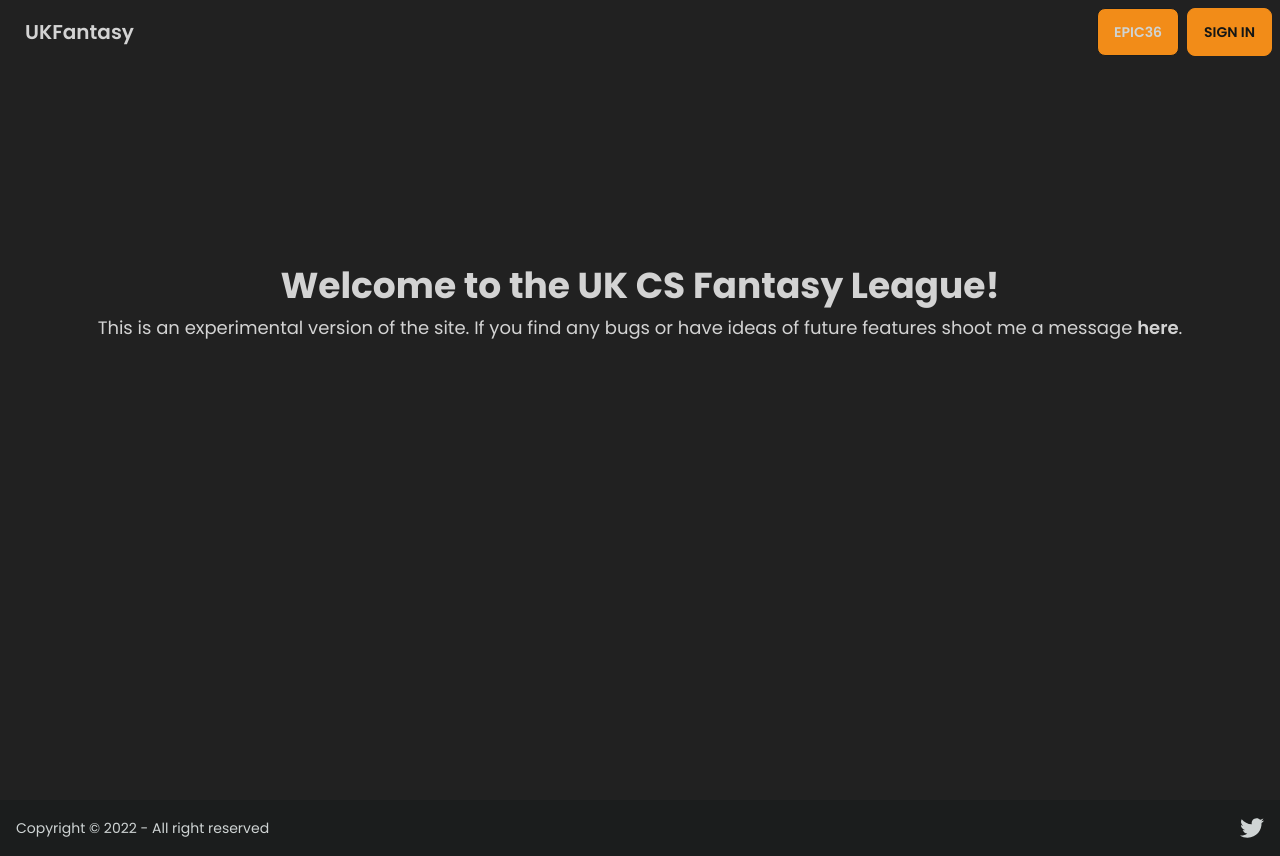
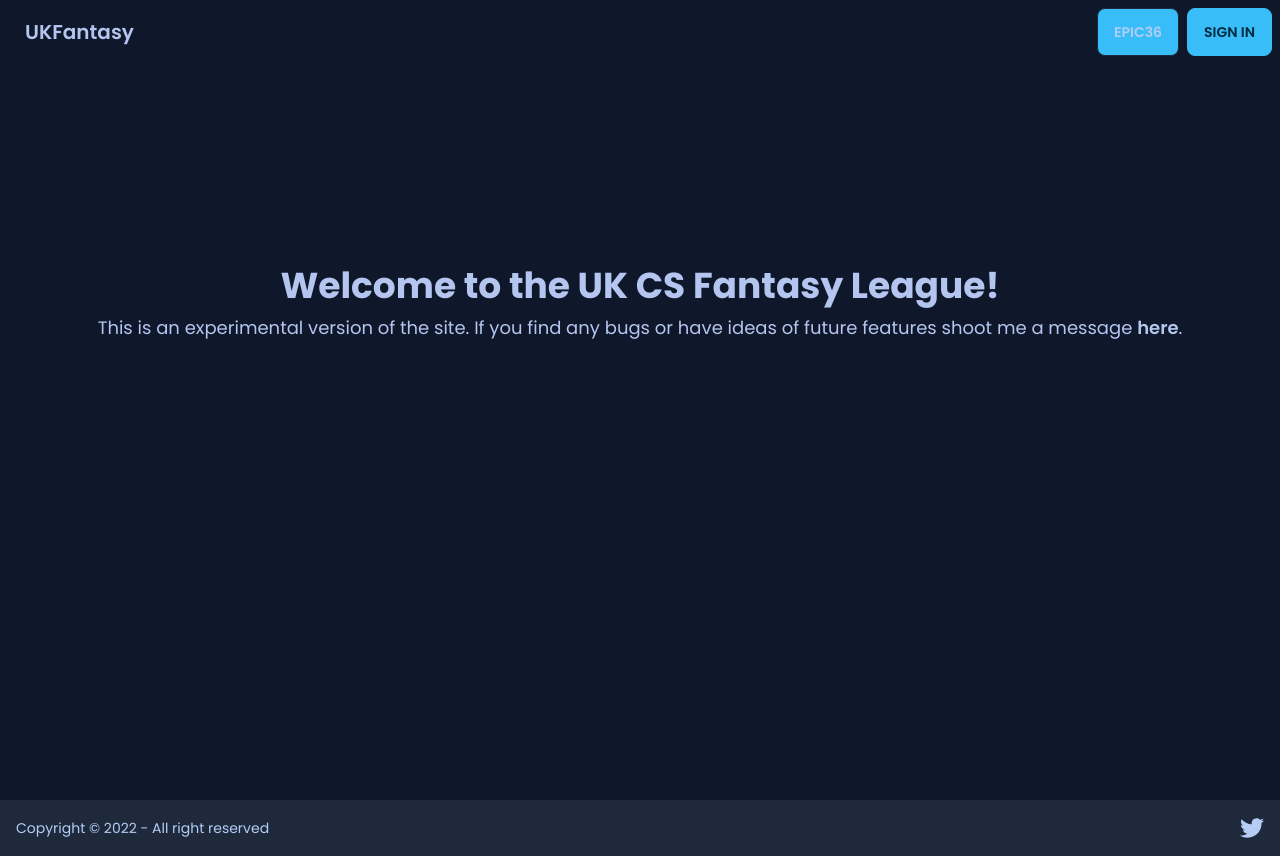
Before and after one commit to FlynnFc/UKFantasy, a Next.js app: page / in a window 1280 px wide. Built offline with nearby package versions, Linux system fonts and the light colour scheme; no server answers.

Commit message:
lots of styling

```diff
--- a/src/components/Player.tsx
+++ b/src/components/Player.tsx
@@ -66,8 +66,7 @@ export const Player = (props: player) => {
       )}
 
       <div
-        id="image"
-        className="z-10 hidden h-52 cursor-pointer justify-center overflow-hidden lg:block"
+        className={`z-10 hidden h-52 cursor-pointer justify-center overflow-hidden lg:block`}
         onMouseEnter={() => {
           setTimeout(() => setStats(true), 100);
         }}
@@ -75,12 +74,17 @@ export const Player = (props: player) => {
           setTimeout(() => setStats(false), 100);
         }}
       >
-        <Image alt="portrait" height={300} width={300} src={props.img} />
+        <Image
+          className="drop-shadow-2xl"
+          alt="portrait"
+          height={300}
+          width={300}
+          src={props.img}
+        />
         <div
-          id="stats"
           className={`${
-            stats && "h-full w-full -translate-y-[110.5%] p-2"
-          } "h-full p-2" w-full `}
+            stats && "h-full w-full -translate-y-[111%] p-2"
+          } "h-full p-2" stats w-full text-base-content `}
         >
           <ul className="flex h-full flex-col justify-between">
             <div>
@@ -95,8 +99,7 @@ export const Player = (props: player) => {
         </div>
       </div>
       <div
-        id={rareity}
-        className="flex h-[5rem] select-none flex-col items-center justify-evenly rounded-b-lg  "
+        className={`${rareity} flex h-[5rem] select-none flex-col items-center justify-evenly rounded-b-lg `}
       >
         <h2 className=" pt-2 text-center font-bold leading-none text-neutral lg:text-2xl">
           {props.name}
--- a/src/components/SelectedPlayer.tsx
+++ b/src/components/SelectedPlayer.tsx
@@ -24,7 +24,7 @@ const SelectedPlayer = (props: player) => {
     >
       <div
         id="image"
-        className="z-10  hidden  h-52 cursor-pointer justify-center overflow-hidden  bg-neutral lg:inline-block"
+        className={`z-10 hidden  h-52 cursor-pointer justify-center overflow-hidden  bg-neutral lg:inline-block`}
         onMouseEnter={() => {
           setTimeout(() => setStats(true), 100);
         }}
@@ -34,10 +34,9 @@ const SelectedPlayer = (props: player) => {
       >
         <Image alt="portrait" height={300} width={300} src={props.img} />
         <div
-          id="stats"
           className={`${
             stats && "h-full  w-full -translate-y-[110.5%] p-2"
-          } "h-full p-2" w-full`}
+          } stats h-full w-full p-2 text-base-content `}
         >
           <ul className="flex h-full flex-col justify-between">
             <div>
@@ -53,8 +52,7 @@ const SelectedPlayer = (props: player) => {
       </div>
 
       <div
-        id={rareity}
-        className="flex h-[5rem] select-none flex-col items-center justify-evenly rounded-b-lg"
+        className={`flex ${rareity} h-[5rem] select-none flex-col items-center justify-evenly rounded-b-lg`}
       >
         <h2 className=" pt-2 text-center font-bold leading-none text-neutral lg:text-2xl">
           {props.name}
@@ -69,7 +67,7 @@ const SelectedPlayer = (props: player) => {
         onClick={() => props.PlayerRemove(props)}
         className="absolute top-1 right-2 z-10 cursor-pointer"
       >
-        X
+        <b>X</b>
       </div>
     </div>
   );
--- a/src/components/playerGroupSkeleton.tsx
+++ b/src/components/playerGroupSkeleton.tsx
@@ -35,7 +35,7 @@ const PlayerGroupSkeleton = (props: {
             inputHandler(e.target.value);
           }}
         />
-        <span className="py-4 font-bold md:text-lg lg:text-2xl">
+        <span className="py-4 font-bold text-base-100 md:text-lg lg:text-2xl">
           Money Left: {props.money.toLocaleString("en-US")}
         </span>
       </div>
--- a/src/pages/create.tsx
+++ b/src/pages/create.tsx
@@ -113,8 +113,8 @@ const Create = () => {
     <main className="min-w-screen container mx-auto  mt-20 flex min-h-screen max-w-7xl flex-col items-end justify-start  p-4">
       <Toaster position="bottom-right" />
       {introModal && (
-        <div className="createModal fixed top-0 left-0 z-20 flex h-screen w-full items-start justify-center bg-info">
-          <div className="mt-32 w-[80%] rounded-lg bg-neutral p-10">
+        <div className="createModal fixed top-0 left-0 z-10 flex h-screen w-full items-start justify-center">
+          <div className="mt-32 w-[80%] rounded-lg bg-primary p-10 text-base-100">
             <h1 className="text-3xl font-bold leading-loose">
               Welcome to team creatation
             </h1>
@@ -134,10 +134,7 @@ const Create = () => {
               dolor atque natus esse non nisi!
             </p>
             <div className="mr-8 flex justify-end">
-              <button
-                onClick={() => setIntroModal(false)}
-                className="btn-outline btn"
-              >
+              <button onClick={() => setIntroModal(false)} className="btn">
                 Got it!
               </button>
             </div>
--- a/src/pages/epic36.tsx
+++ b/src/pages/epic36.tsx
@@ -25,22 +25,24 @@ const Epic36 = (props: { data: any }) => {
   return (
     <main className="container mx-auto flex min-h-screen flex-col items-start justify-start p-4">
       {!session.data ? null : createModal ? (
-        <div className="fixed bottom-2 right-2 z-20 rounded-lg bg-green-900 p-2">
+        <div className="fixed bottom-2 right-2 z-20 rounded-lg bg-base-content p-2">
           <div
             onClick={() => setCreateModal(false)}
             className="cursor-pointerpx-2 absolute right-3"
           >
             <b>X</b>
           </div>
-          <h2 className="px-10 pt-6 pb-2 text-xl font-semibold">
+          <h2 className="px-10 pt-6 pb-2 text-xl font-semibold text-base-100">
             You have not registered a team for this League!
           </h2>
-          <p className="px-10 font-semibold">
+          <p className="px-10 font-semibold text-base-100">
             To enter this league you need to create a team
           </p>
           <div className="mx-5  flex w-full flex-row justify-start p-6">
             <Link href="/create">
-              <button className="btn-success btn">Create Team</button>
+              <button className="btn-primary btn w-max outline">
+                Create Team
+              </button>
             </Link>
           </div>
         </div>
@@ -59,9 +61,7 @@ const Epic36 = (props: { data: any }) => {
           </Link>
         ) : (
           <Link href="/test">
-            <button className="btn-primary btn mt-4 w-max outline">
-              View Team
-            </button>
+            <button className="btn mt-4 w-max ">View Team</button>
           </Link>
         )}
       </div>
--- a/src/styles/globals.css
+++ b/src/styles/globals.css
@@ -5,46 +5,46 @@
 * {
   font-family: "Poppins", sans-serif;
 }
-table tr {
-  background-color: green /* 8px */;
-}
+
 .disabledPlayer {
   background: rgba(60, 59, 59, 0.852);
 }
 .pickedPlayer {
   background: rgba(5, 7, 5, 0.852);
 }
+.gold-backgrounds {
+  background: rgb(205, 205, 205);
+  background-image: linear-gradient(135deg, #d29f53 10%, #b86f10 100%);
+}
 
-#stats {
+.silver-backgrounds {
+  background: rgb(205, 205, 205);
+  background-image: linear-gradient(135deg, #e4dede 10%, #69635b 100%);
+}
+
+.bronze-backgrounds {
+  background: linear-gradient(to bottom, #452d0dd4 0%, #a5611e 100%);
+}
+
+.stats {
   transition-property: transform;
   transition-timing-function: cubic-bezier(0.4, 0, 0.2, 1);
   transition-duration: 250ms;
+  background-color: rgba(0, 0, 0, 0.759);
+  border-radius: 0;
 }
 
-#gold {
-  background: rgb(252, 190, 68);
-  background: linear-gradient(
-    130deg,
-    rgba(252, 190, 68, 1) 26%,
-    rgba(149, 117, 56, 1) 100%
-  );
+.gold {
+  background-image: linear-gradient(135deg, #d29f53 10%, #b86f10 100%);
 }
-#silver {
+.silver {
   background: rgb(205, 205, 205);
-  background: linear-gradient(
-    130deg,
-    rgba(205, 205, 205, 1) 23%,
-    rgba(125, 125, 125, 1) 100%
-  );
+  background-image: linear-gradient(135deg, #e4dede 10%, #69635b 100%);
 }
-#bronze {
-  background: linear-gradient(130deg, rgb(104, 70, 4) 8%, rgb(102, 84, 30) 91%);
+.bronze {
+  background: #613f12fe;
 }
 
 .createModal {
   background-color: rgba(0, 0, 0, 0.676);
 }
-
-#stats {
-  background-color: rgba(0, 0, 0, 0.676);
-}
--- a/tailwind.config.cjs
+++ b/tailwind.config.cjs
@@ -7,6 +7,6 @@ module.exports = {
   },
   plugins: [require("daisyui")],
   daisyui: {
-    themes: ["halloween"],
+    themes: ["night", "winter"],
   },
 };
```
